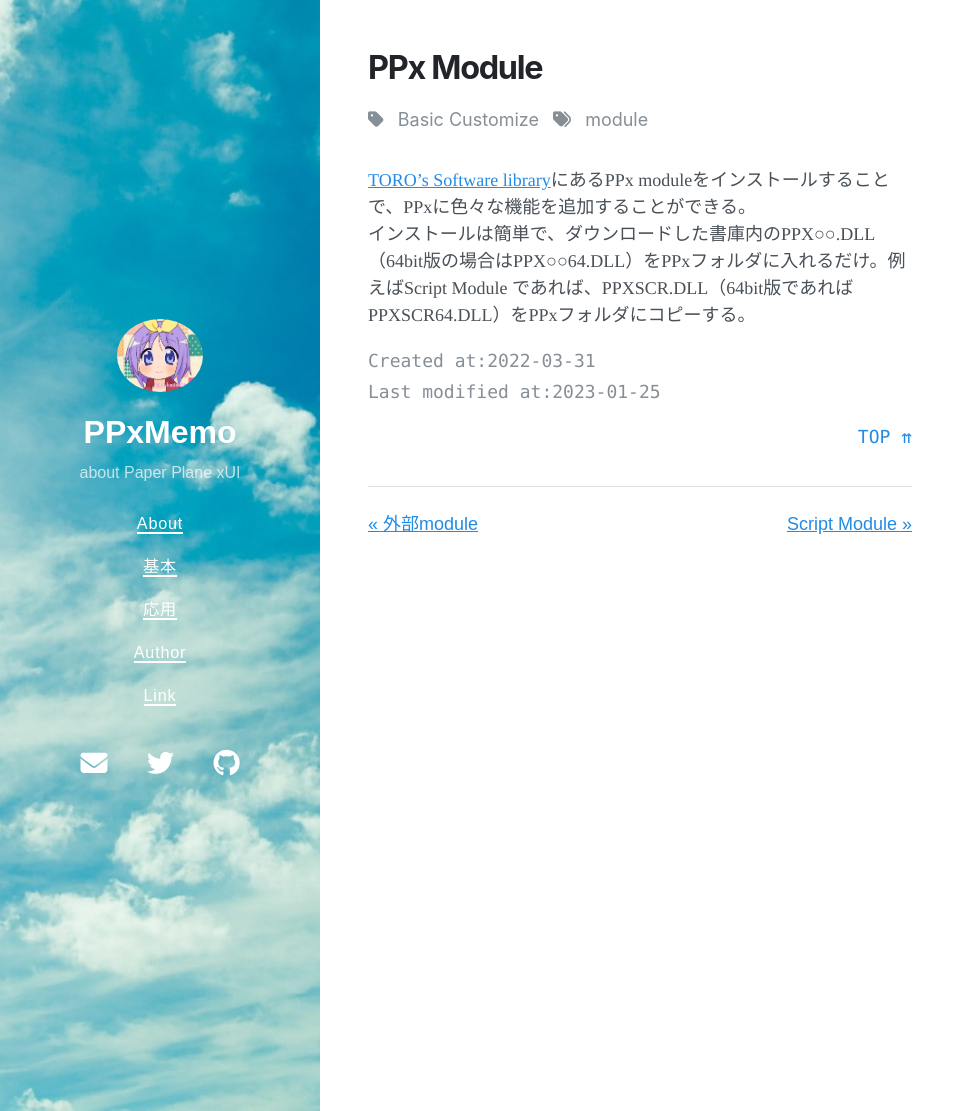
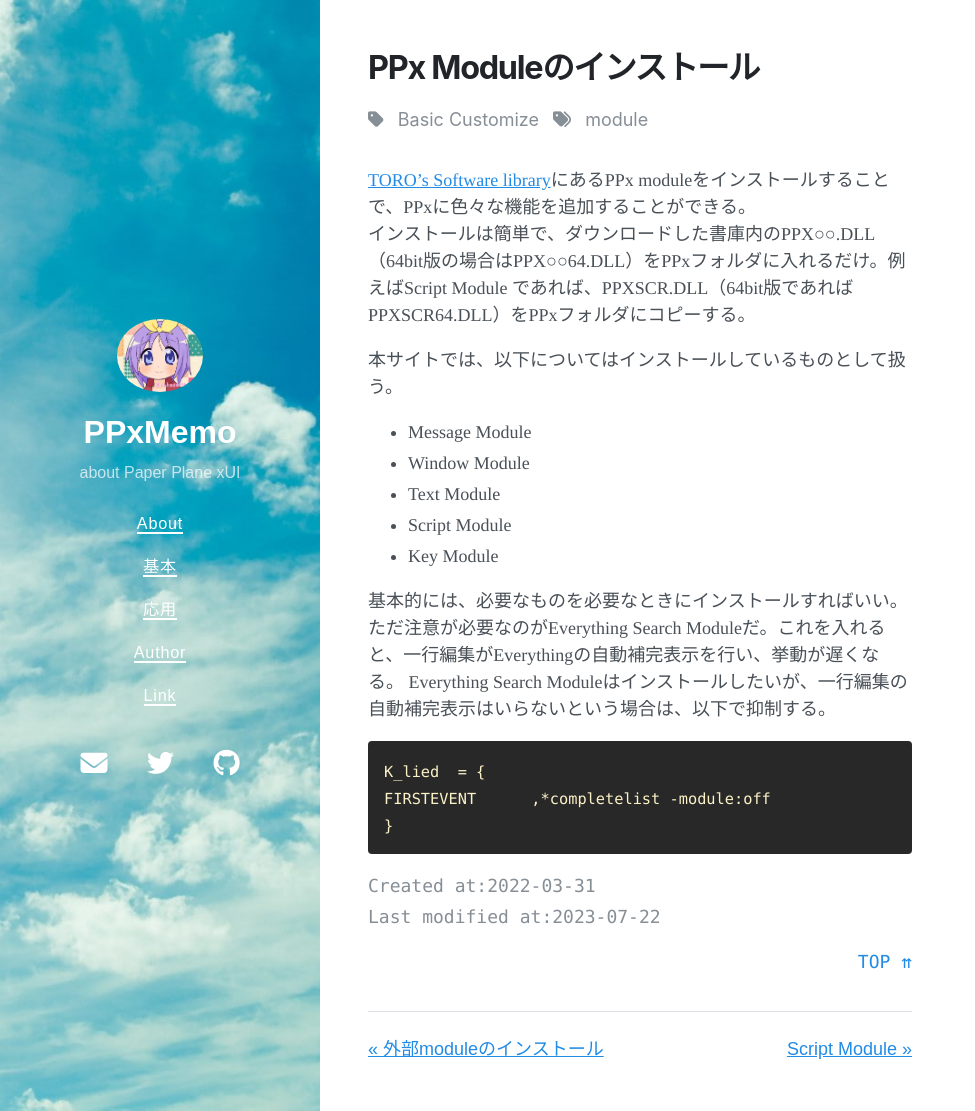
Before and after one commit to tukasa/ppxmemo, a Jekyll site: the page built from my_collections/_basic/module02.md, in a window 1280 px wide and 1111 px high. Shown: the whole window, without its empty margins (0-975 px from the left). Built offline with Jekyll 4.4.1, drawn with Linux system fonts in a browser that asks for light colours; nearby versions of some CDN libraries.

Commit message:
タイトルの修正

````diff
--- a/my_collections/_basic/module01.md
+++ b/my_collections/_basic/module01.md
@@ -1,9 +1,16 @@
 ---
-title: 外部module
+title: 外部moduleのインストール
 part: module
 created_at: 2023-01-16
 last_modified_at:
 ---
+
+## Susie Plug-in
+
+SusieプラグインをPPxフォルダに入れると使うことができる。32bit版は.spi、64bit版は.sphとなることにだけ注意。
+Susieプラグインがあるディレクトリを指定することもできる。
+
+![カスタマイザー]({{ "/assets/images/module02.png" | relative_url }})
 
 ## 正規表現ライブラリ
 
@@ -11,7 +18,7 @@ last_modified_at:
 
 - [K.Takata's Web Page](http://k-takata.o.oo7.jp)からbregonig.dllをダウンロードし、bregonig.dllをPPxフォルダにコピーする。
 
-## migemo
+## C/Migemo
 
 インクリメントサーチでローマ字読み一致検索を行うのに必要になる。
 正規表現ライブラリも必要なので、bregonig.dllもインストールしておこう。
--- a/my_collections/_basic/module02.md
+++ b/my_collections/_basic/module02.md
@@ -1,9 +1,25 @@
 ---
-title: PPx Module
+title: PPx Moduleのインストール
 part: module
 created_at: 2022-03-31
-last_modified_at: 2023-01-25
+last_modified_at: 2023-07-22
 ---
 
 [TORO's Software library](http://toro.d.dooo.jp/slppx.html)にあるPPx moduleをインストールすることで、PPxに色々な機能を追加することができる。
 インストールは簡単で、ダウンロードした書庫内のPPX○○.DLL（64bit版の場合はPPX○○64.DLL）をPPxフォルダに入れるだけ。例えばScript Module であれば、PPXSCR.DLL（64bit版であればPPXSCR64.DLL）をPPxフォルダにコピーする。
+
+本サイトでは、以下についてはインストールしているものとして扱う。
+
+- Message Module
+- Window Module
+- Text Module
+- Script Module
+- Key Module
+
+基本的には、必要なものを必要なときにインストールすればいい。ただ注意が必要なのがEverything Search Moduleだ。これを入れると、一行編集がEverythingの自動補完表示を行い、挙動が遅くなる。 Everything Search Moduleはインストールしたいが、一行編集の自動補完表示はいらないという場合は、以下で抑制する。
+
+```text
+K_lied	= {
+FIRSTEVENT	,*completelist -module:off
+}
+```
````
Also changed, not shown: other parts of my_collections/_basic/module01.md (+0 -7 lines).
